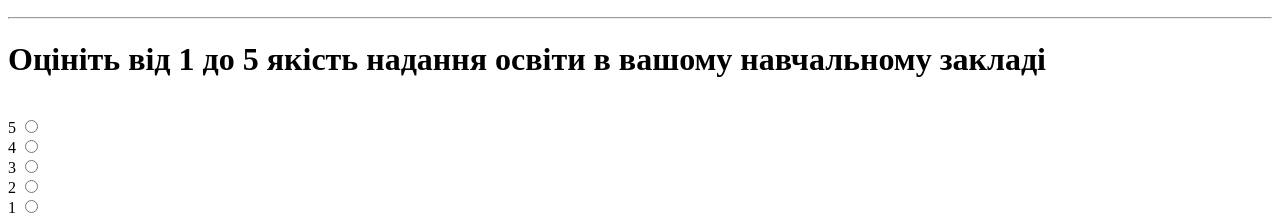
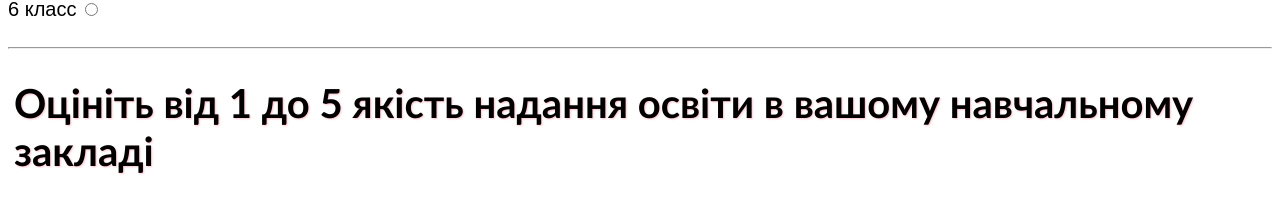
Before and after one commit to fvasa163/dz-5, a plain HTML site: page index.html in a window 1280 px wide. Shown: the part 264-488 px from the top of the page. Drawn offline with Linux system fonts and the light colour scheme.

Commit message:
Update index.html

```diff
--- a/index.html
+++ b/index.html
@@ -1,7 +1,7 @@
 <!DOCTYPE html>
 <html>
 <head>
-<link <link rel="stylesheet" href="/theme.css">
+<link <link rel="stylesheet" href="style.css">
 <title>BaFF forms</title>
 <meta charset="UTF-8">
 </head>
```
